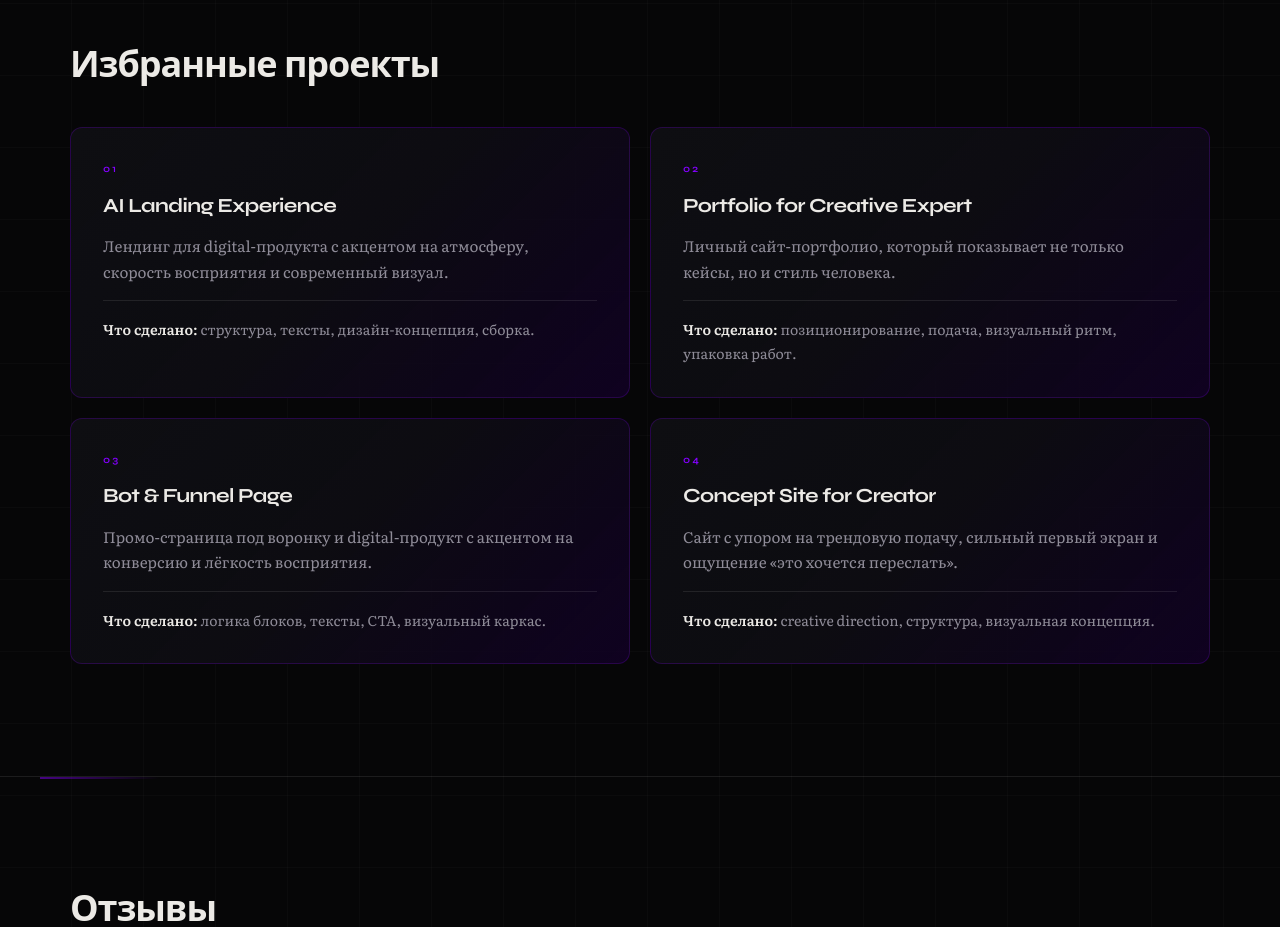
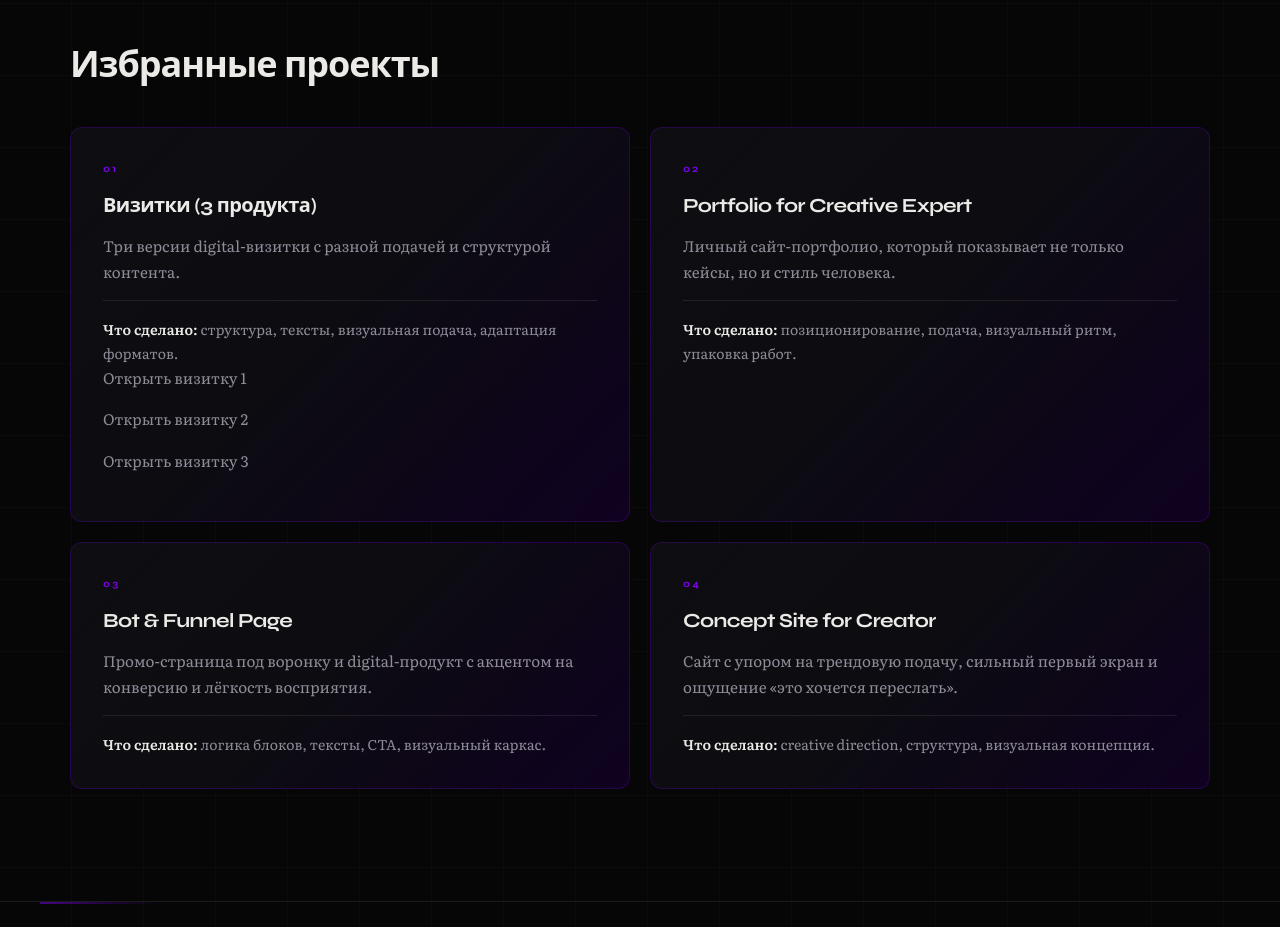
Before and after one commit to avholya/my-Portfolio, a plain HTML site: page index.html in a window 1280 px wide. Shown: the part 3020-3947 px from the top of the page. Drawn offline with nearby package versions, Linux system fonts and the light colour scheme.

Commit message:
Update index.html

```diff
--- a/index.html
+++ b/index.html
@@ -221,11 +221,14 @@
       <div class="section-inner">
         <h2 class="section-title" data-reveal>Избранные проекты</h2>
         <div class="projects-grid">
-          <article class="project-card" data-reveal data-project-link="https://avholya.github.io/Vizitka/" role="link" tabindex="0" aria-label="Открыть страницу AI Landing Experience">
+          <article class="project-card" data-reveal>
             <div class="project-meta">01</div>
-            <h3 class="project-title">AI Landing Experience</h3>
-            <p>Лендинг для digital-продукта с акцентом на атмосферу, скорость восприятия и современный визуал.</p>
-            <p class="project-done"><strong>Что сделано:</strong> структура, тексты, дизайн-концепция, сборка.</p>
+            <h3 class="project-title">Визитки (3 продукта)</h3>
+            <p>Три версии digital-визитки с разной подачей и структурой контента.</p>
+            <p class="project-done"><strong>Что сделано:</strong> структура, тексты, визуальная подача, адаптация форматов.</p>
+            <p><a href="https://avholya.github.io/-digital/" target="_blank" rel="noopener noreferrer">Открыть визитку 1</a></p>
+            <p><a href="https://avholya.github.io/-2/" target="_blank" rel="noopener noreferrer">Открыть визитку 2</a></p>
+            <p><a href="https://avholya.github.io/-/" target="_blank" rel="noopener noreferrer">Открыть визитку 3</a></p>
           </article>
           <article class="project-card" data-reveal data-project-link="https://avholya.github.io/my-Portfolio/" role="link" tabindex="0" aria-label="Открыть страницу Portfolio for Creative Expert">
             <div class="project-meta">02</div>
```
